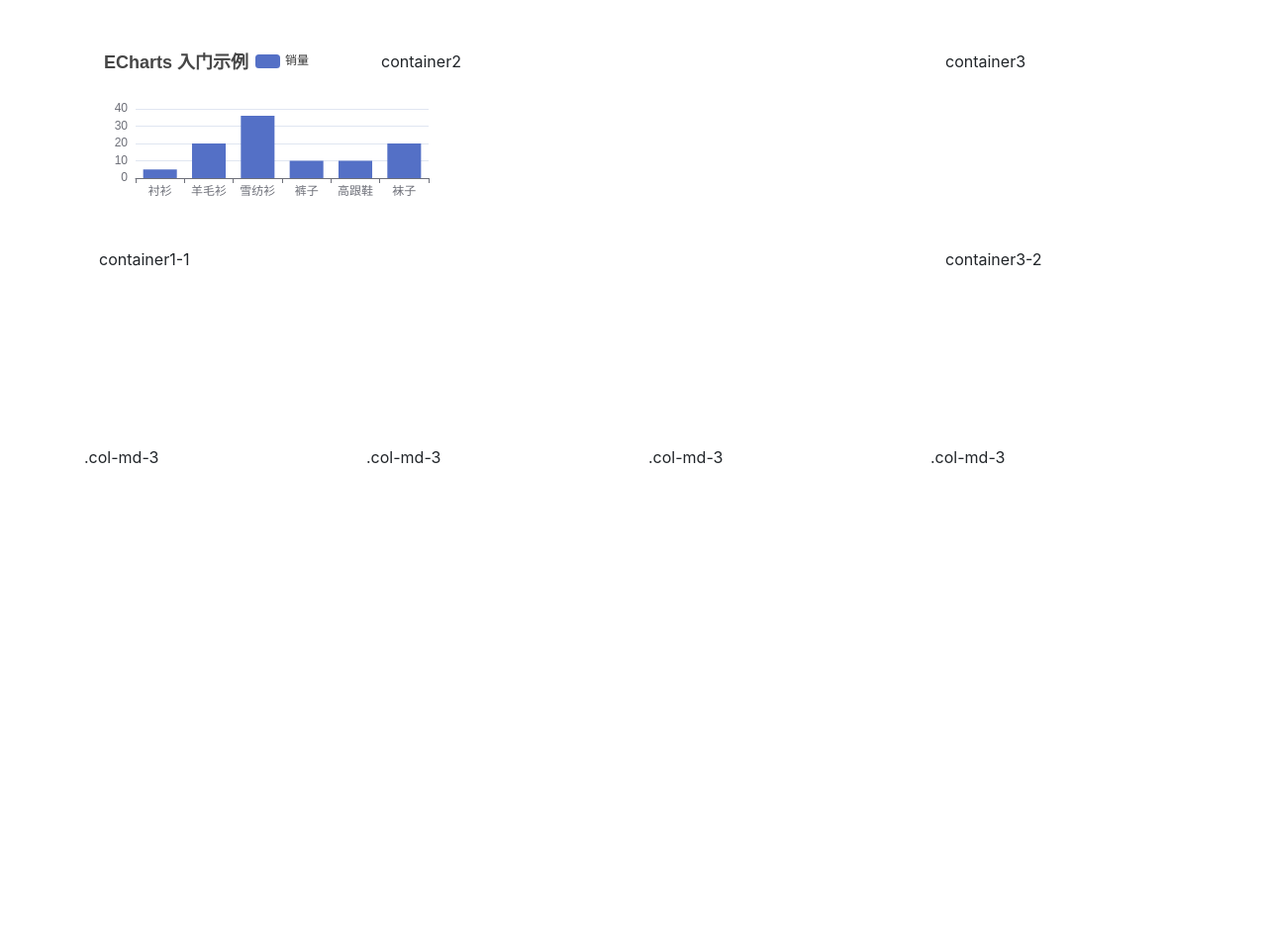
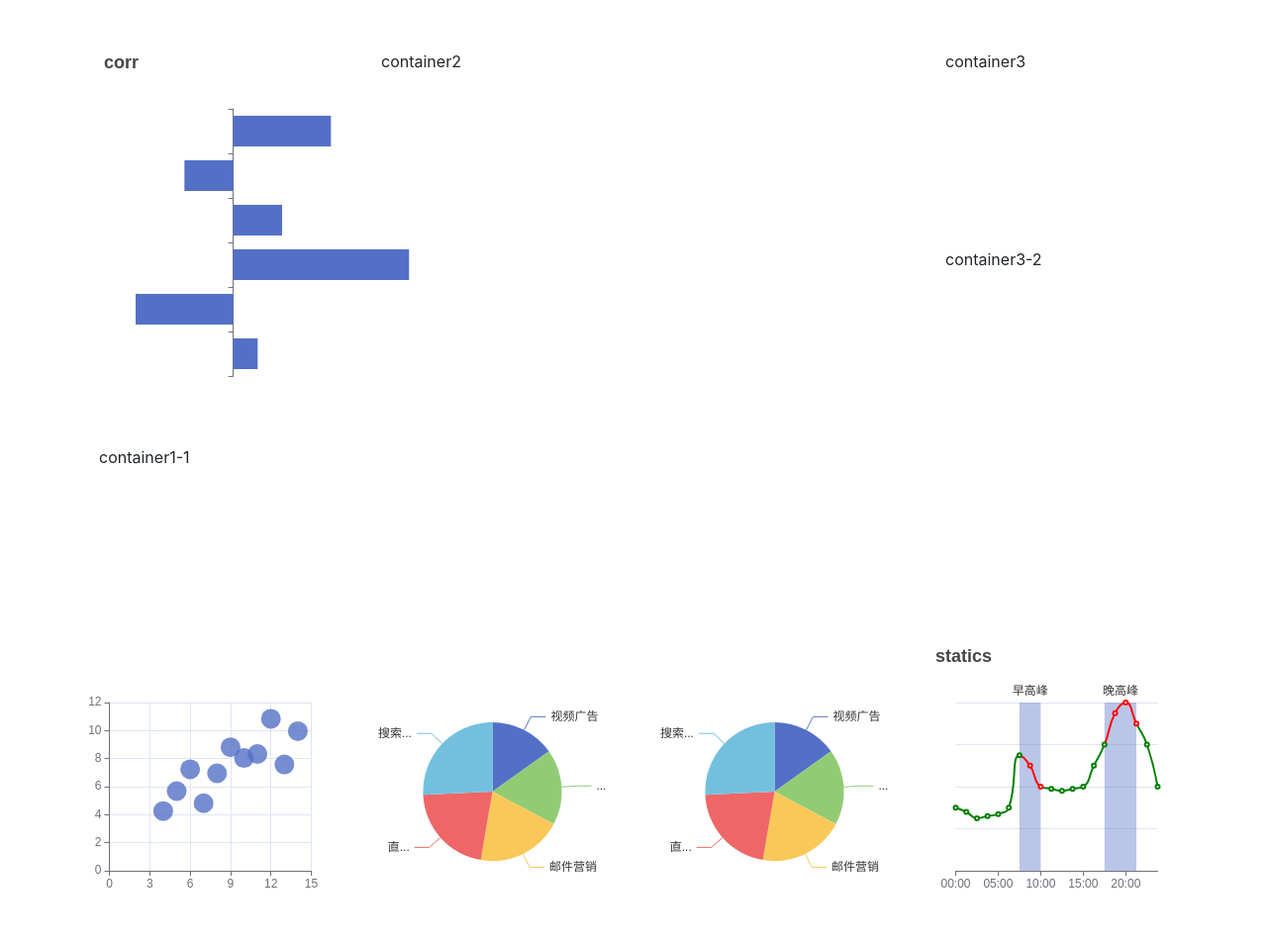
Before and after one commit to EisRoot/VS, a website: page public/index.html in a window 1280 px wide. Shown: the top 953 px of the page at 99% size. Before the commit the page ends 800 px from the top, so only its background shows below. Drawn offline with nearby package versions, Linux system fonts and the light colour scheme.

Commit message:
update demo

```diff
--- a/public/index.html
+++ b/public/index.html
@@ -15,7 +15,7 @@
 <div class="container">
 <div class="row" >
   <div class="col-md-3 col-lg-3">
-    <div id="corr" class="container" style="width: 400px;height:200px;">
+    <div id="corr" class="container" style="width: 400px;height:400px;">
       container1
     </div>
     <div id="adjust" class="container"style="width: 400px;height:200px;">
@@ -37,23 +37,23 @@
   </div>
 </div>
 <div class="row">
-  <div id="course_GPA" class="col-md-3 col-lg-3">.col-md-3</div>
-  <div id="region1" class="col-md-3 col-lg-3">.col-md-3</div>
-  <div id="region2" class="col-md-3 col-lg-3">.col-md-3</div>
-  <div id="statics" class="col-md-3 col-lg-3">.col-md-3</div>
+  <div id="course_GPA" class="col-md-3 col-lg-3" style="width: 800px;height:300px;"></div>
+  <div id="region1" class="col-md-3 col-lg-3"  style="width: 800px;height:300px;"></div>
+  <div id="region2" class="col-md-3 col-lg-3" style="width: 800px;height:300px;">.col-md-3</div>
+  <div id="statics" class="col-md-3 col-lg-3"  style="width: 800px;height:300px;"></div>
 </div>
 </div>
 </div>
 
 <script src="javascripts/corr.js"></script>
-<script src="javascripts/adjust.js.js"></script>
-<script src="javascripts/course_GPA.js.js"></script>
-<script src="javascripts/date.js.js"></script>
-<script src="javascripts/location.js.js"></script>
-<script src="javascripts/region1.js.js"></script>
-<script src="javascripts/region2.js.js"></script>
-<script src="javascripts/week.js.js"></script>
-<script src="javascripts/statics.js.js"></script>
+<script src="javascripts/adjust.js"></script>
+<script src="javascripts/course_GPA.js"></script>
+<script src="javascripts/date.js"></script>
+<script src="javascripts/location.js"></script>
+<script src="javascripts/region1.js"></script>
+<script src="javascripts/region2.js"></script>
+<script src="javascripts/week.js"></script>
+<script src="javascripts/statics.js"></script>
 
 </body>
 
--- a/public/javascripts/corr.js
+++ b/public/javascripts/corr.js
@@ -4,20 +4,27 @@ var myChart = echarts.init(document.getElementById('corr'));
 // 指定图表的配置项和数据
 var option = {
     title: {
-        text: 'ECharts 入门示例'
+        text: 'corr'
     },
     tooltip: {},
     legend: {
-        data:['销量']
+        data:['corr']
     },
     xAxis: {
-        data: ["衬衫","羊毛衫","雪纺衫","裤子","高跟鞋","袜子"]
+        show:false
+
     },
-    yAxis: {},
+    yAxis: {
+        data: ["衬衫","羊毛衫","雪纺衫","裤子","高跟鞋","袜子"],
+        axisLabel:{
+            show:false
+        }
+
+    },
     series: [{
         name: '销量',
         type: 'bar',
-        data: [5, 20, 36, 10, 10, 20]
+        data: [5, -20, 36, 10, -10, 20]
     }]
 };
 
--- a/public/javascripts/course_GPA.js
+++ b/public/javascripts/course_GPA.js
@@ -0,0 +1,23 @@
+var GPA_Chart = echarts.init(document.getElementById('course_GPA'))
+GPA_option = {
+    xAxis: {},
+    yAxis: {},
+    series: [{
+        symbolSize: 20,
+        data: [
+            [10.0, 8.04],
+            [8.0, 6.95],
+            [13.0, 7.58],
+            [9.0, 8.81],
+            [11.0, 8.33],
+            [14.0, 9.96],
+            [6.0, 7.24],
+            [4.0, 4.26],
+            [12.0, 10.84],
+            [7.0, 4.82],
+            [5.0, 5.68]
+        ],
+        type: 'scatter'
+    }]
+};
+GPA_Chart.setOption(GPA_option)
--- a/public/javascripts/region1.js
+++ b/public/javascripts/region1.js
@@ -0,0 +1,17 @@
+var region1_Chart = echarts.init(document.getElementById('region1'))
+region1_Chart.setOption({
+    series : [
+        {
+            name: '访问来源',
+            type: 'pie',
+            radius: '55%',
+            data:[
+                {value:235, name:'视频广告'},
+                {value:274, name:'联盟广告'},
+                {value:310, name:'邮件营销'},
+                {value:335, name:'直接访问'},
+                {value:400, name:'搜索引擎'}
+            ]
+        }
+    ]
+})
--- a/public/javascripts/region2.js
+++ b/public/javascripts/region2.js
@@ -0,0 +1,17 @@
+var region2_Chart = echarts.init(document.getElementById('region2'))
+region2_Chart.setOption({
+    series : [
+        {
+            name: '访问来源',
+            type: 'pie',
+            radius: '55%',
+            data:[
+                {value:235, name:'视频广告'},
+                {value:274, name:'联盟广告'},
+                {value:310, name:'邮件营销'},
+                {value:335, name:'直接访问'},
+                {value:400, name:'搜索引擎'}
+            ]
+        }
+    ]
+})
--- a/public/javascripts/statics.js
+++ b/public/javascripts/statics.js
@@ -0,0 +1,72 @@
+var static_Chart = echarts.init(document.getElementById('statics'))
+static_option = {
+    title: {
+        text: 'statics',
+    },
+    tooltip: {
+        trigger: 'axis',
+        axisPointer: {
+            type: 'cross'
+        }
+    },
+    toolbox: {},
+    xAxis:  {
+        type: 'category',
+        boundaryGap: false,
+        data: ['00:00', '01:15', '02:30', '03:45', '05:00', '06:15', '07:30', '08:45', '10:00', '11:15', '12:30', '13:45', '15:00', '16:15', '17:30', '18:45', '20:00', '21:15', '22:30', '23:45']
+    },
+    yAxis: {
+        type: 'value',
+        axisLabel: {
+            show:false
+        },
+        axisPointer: {
+            snap: true
+        }
+    },
+    visualMap: {
+        show: false,
+        dimension: 0,
+        pieces: [{
+            lte: 6,
+            color: 'green'
+        }, {
+            gt: 6,
+            lte: 8,
+            color: 'red'
+        }, {
+            gt: 8,
+            lte: 14,
+            color: 'green'
+        }, {
+            gt: 14,
+            lte: 17,
+            color: 'red'
+        }, {
+            gt: 17,
+            color: 'green'
+        }]
+    },
+    series: [
+        {
+            name:'用电量',
+            type:'line',
+            smooth: true,
+            data: [300, 280, 250, 260, 270, 300, 550, 500, 400, 390, 380, 390, 400, 500, 600, 750, 800, 700, 600, 400],
+            markArea: {
+                data: [ [{
+                    name: '早高峰',
+                    xAxis: '07:30'
+                }, {
+                    xAxis: '10:00'
+                }], [{
+                    name: '晚高峰',
+                    xAxis: '17:30'
+                }, {
+                    xAxis: '21:15'
+                }] ]
+            }
+        }
+    ]
+};
+static_Chart.setOption(static_option);
```
